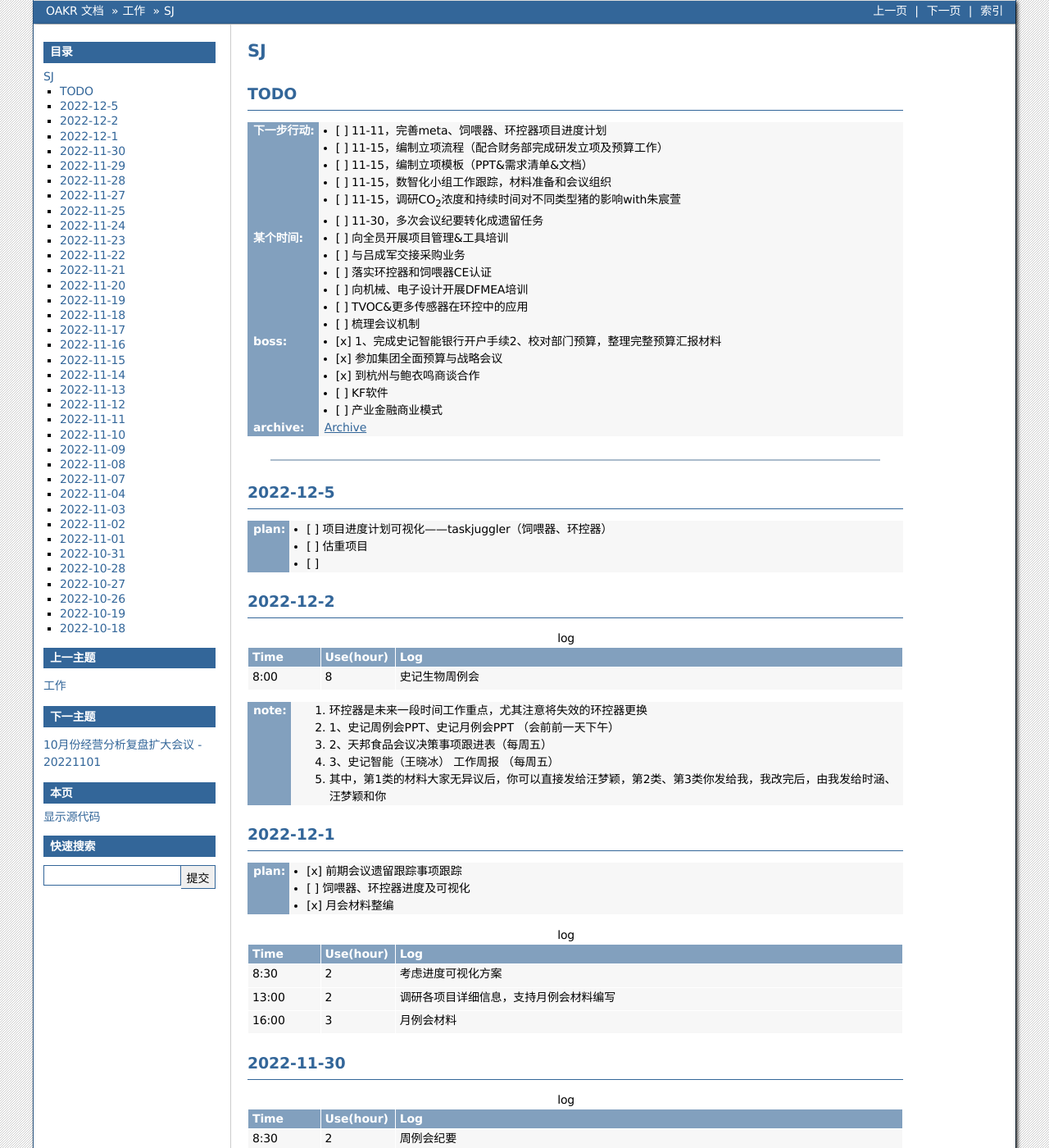
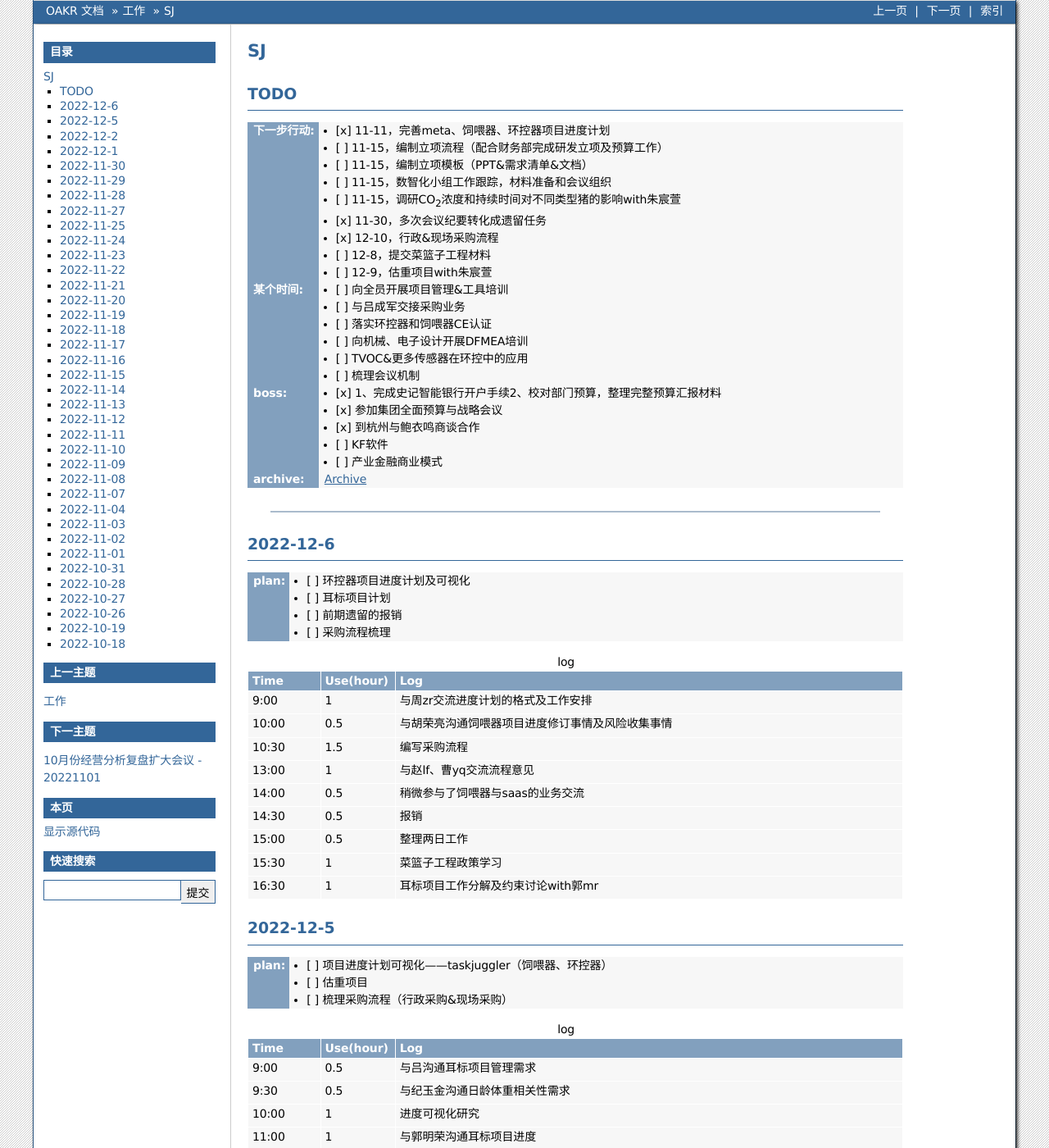
Before and after one commit to cruiurc/cruiurc.github.io, a Sphinx documentation site: the page built from source/work/sj/sj.rst, in a window 1280 px wide and 1400 px high. Shown: the whole window at 82% size. Built offline with Sphinx 7.4.7, drawn with Linux system fonts in a browser that asks for light colours; some of the changed text lies outside the part shown.

```diff
--- a/source/work/sj/sj.rst
+++ b/source/work/sj/sj.rst
@@ -3,12 +3,15 @@ SJ
 TODO
 -----
 :下一步行动:
-   - [ ] 11-11，完善meta、饲喂器、环控器项目进度计划
+   - [x] 11-11，完善meta、饲喂器、环控器项目进度计划
    - [ ] 11-15，编制立项流程（配合财务部完成研发立项及预算工作）
    - [ ] 11-15，编制立项模板（PPT&需求清单&文档）
    - [ ] 11-15，数智化小组工作跟踪，材料准备和会议组织
    - [ ] 11-15，调研CO\ :sub:`2`\ 浓度和持续时间对不同类型猪的影响with朱宸萱
-   - [ ] 11-30，多次会议纪要转化成遗留任务
+   - [x] 11-30，多次会议纪要转化成遗留任务
+   - [x] 12-10，行政&现场采购流程
+   - [ ] 12-8，提交菜篮子工程材料
+   - [ ] 12-9，估重项目with朱宸萱
 
 :某个时间:
    - [ ] 向全员开展项目管理&工具培训
@@ -31,12 +34,47 @@ TODO
 
 ---------
 
+2022-12-6
+----------
+:plan:
+   - [ ] 环控器项目进度计划及可视化
+   - [ ] 耳标项目计划
+   - [ ] 前期遗留的报销
+   - [ ] 采购流程梳理
+
+.. csv-table:: log
+   :header: "Time", "Use(hour)", "Log"
+   :widths: 10, 10, 70
+
+   9:00, 1, 与周zr交流进度计划的格式及工作安排
+   10:00, 0.5, 与胡荣亮沟通饲喂器项目进度修订事情及风险收集事情
+   10:30, 1.5, 编写采购流程
+   13:00, 1, 与赵lf、曹yq交流流程意见
+   14:00, 0.5, 稍微参与了饲喂器与saas的业务交流
+   14:30, 0.5, 报销
+   15:00, 0.5, 整理两日工作
+   15:30, 1, 菜篮子工程政策学习
+   16:30, 1, 耳标项目工作分解及约束讨论with郭mr
+
+
 2022-12-5
 ----------
 :plan:
    - [ ] 项目进度计划可视化——taskjuggler（饲喂器、环控器）
    - [ ] 估重项目
-   - [ ]
+   - [ ] 梳理采购流程（行政采购&现场采购）
+
+.. csv-table:: log
+   :header: "Time", "Use(hour)", "Log"
+   :widths: 10, 10, 70
+
+   9:00, 0.5, 与吕沟通耳标项目管理需求
+   9:30, 0.5, 与纪玉金沟通日龄体重相关性需求
+   10:00, 1, 进度可视化研究
+   11:00, 1, 与郭明荣沟通耳标项目进度
+   13:00, 0.5, 进度可视化
+   13:30, 1, 元宇宙交流
+
 
 2022-12-2
 ----------
```
Also changed, not shown: source/diary/diary.rst (+34 -0 lines).
